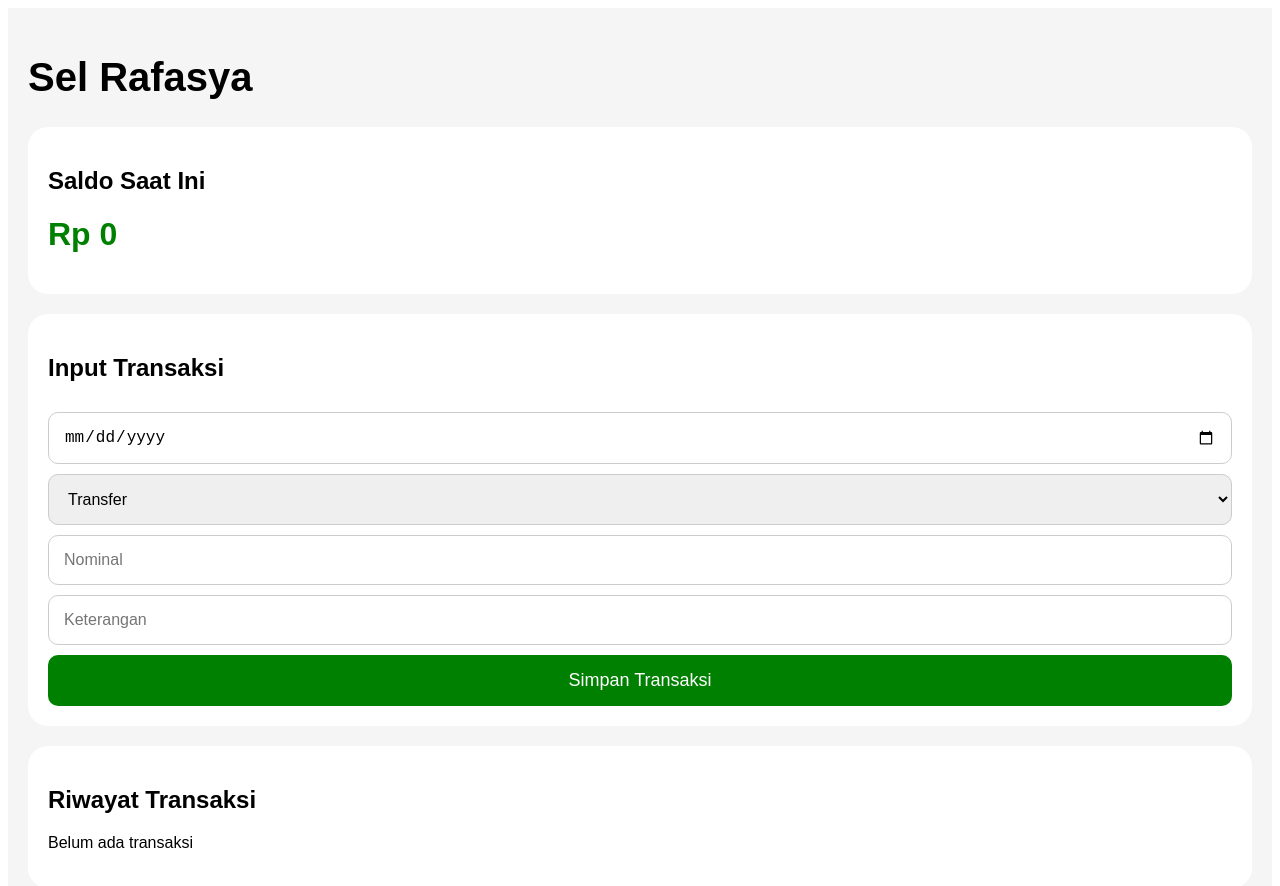
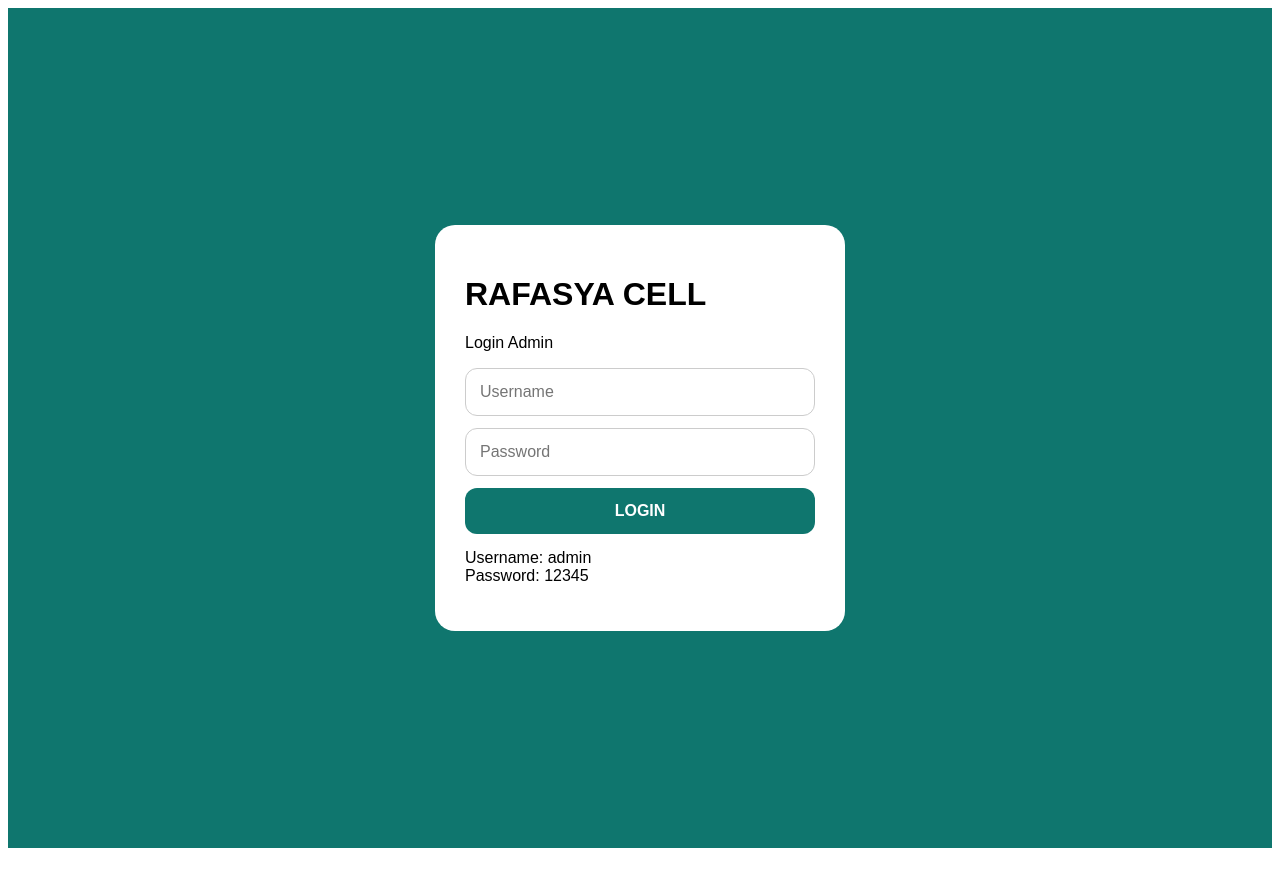
Before and after one commit to karyabengkellas03-dot/Buku-kas-brilink, a React (Vite) app: page / in a window 1280 px wide. Shown: the top 886 px of the page. After the commit the page ends 856 px from the top, so only its background shows below. Built offline with nearby package versions, Linux system fonts and the light colour scheme.

Commit message:
Update App.jsx

```diff
--- a/src/App.jsx
+++ b/src/App.jsx
@@ -1,43 +1,65 @@
-import { useState, useEffect } from "react";
+import { useEffect, useState } from "react";
 
 export default function App() {
-  const [saldo, setSaldo] = useState(0);
+  const [isLogin, setIsLogin] = useState(false);
 
-  const [form, setForm] = useState({
-    tanggal: "",
-    jenis: "Transfer",
-    nominal: "",
-    keterangan: "",
+  const [loginForm, setLoginForm] = useState({
+    username: "",
+    password: "",
   });
+
+  const akun = {
+    username: "admin",
+    password: "12345",
+  };
 
   const [transaksi, setTransaksi] = useState(() => {
     const data = localStorage.getItem("transaksi");
     return data ? JSON.parse(data) : [];
   });
 
-  useEffect(() => {
-    localStorage.setItem("transaksi", JSON.stringify(transaksi));
-
-    let total = 0;
-
-    transaksi.forEach((item) => {
-      total += Number(item.nominal);
+  const [form, setForm] = useState({
+    tanggal: "",
+    jenis: "",
+    nominal: "",
+    keterangan: "",
   });
 
-    setSaldo(total);
+  useEffect(() => {
+    localStorage.setItem(
+      "transaksi",
+      JSON.stringify(transaksi)
+    );
   }, [transaksi]);
 
-  const simpanTransaksi = () => {
+  const login = () => {
+    if (
+      loginForm.username === akun.username &&
+      loginForm.password === akun.password
+    ) {
+      setIsLogin(true);
+    } else {
+      alert("Username atau password salah");
+    }
+  };
+
+  const logout = () => {
+    setIsLogin(false);
+  };
+
+  const tambahTransaksi = () => {
     if (!form.nominal) {
-      alert("Nominal wajib diisi");
+      alert("Isi nominal");
       return;
     }
 
     const dataBaru = {
       id: Date.now(),
-      tanggal: form.tanggal || new Date().toLocaleDateString(),
+      tanggal:
+        form.tanggal ||
+        new Date().toLocaleDateString(),
       jenis: form.jenis,
-      nominal: form.nominal,
+      nominal: Number(form.nominal),
       keterangan: form.keterangan,
     };
 
@@ -45,41 +67,131 @@ export default function App() {
 
     setForm({
       tanggal: "",
-      jenis: "Transfer",
+      jenis: "",
       nominal: "",
       keterangan: "",
     });
   };
 
   const hapusTransaksi = (id) => {
-    const hasil = transaksi.filter((item) => item.id !== id);
+    const hasil = transaksi.filter(
+      (item) => item.id !== id
+    );
+
     setTransaksi(hasil);
   };
+
+  const totalSaldo = transaksi.reduce(
+    (a, b) => a + b.nominal,
+    0
+  );
+
+  if (!isLogin) {
+    return (
+      <div
+        style={{
+          minHeight: "100vh",
+          display: "flex",
+          justifyContent: "center",
+          alignItems: "center",
+          background: "#0f766e",
+          padding: 20,
+          fontFamily: "Arial",
+        }}
+      >
+        <div
+          style={{
+            background: "white",
+            padding: 30,
+            borderRadius: 20,
+            width: "100%",
+            maxWidth: 350,
+          }}
+        >
+          <h1>RAFASYA CELL</h1>
+
+          <p>Login Admin</p>
+
+          <input
+            placeholder="Username"
+            value={loginForm.username}
+            onChange={(e) =>
+              setLoginForm({
+                ...loginForm,
+                username: e.target.value,
+              })
+            }
+            style={inputStyle}
+          />
+
+          <input
+            type="password"
+            placeholder="Password"
+            value={loginForm.password}
+            onChange={(e) =>
+              setLoginForm({
+                ...loginForm,
+                password: e.target.value,
+              })
+            }
+            style={inputStyle}
+          />
+
+          <button
+            onClick={login}
+            style={buttonStyle}
+          >
+            LOGIN
+          </button>
+
+          <p style={{ marginTop: 15 }}>
+            Username: admin
+            <br />
+            Password: 12345
+          </p>
+        </div>
+      </div>
+    );
+  }
 
   return (
     <div
       style={{
+        background: "#f3f4f6",
+        minHeight: "100vh",
         padding: 20,
         fontFamily: "Arial",
-        background: "#f5f5f5",
-        minHeight: "100vh",
       }}
     >
-      <h1 style={{ fontSize: 40 }}>Sel Rafasya</h1>
-
       <div
         style={{
-          background: "white",
+          background:
+            "linear-gradient(135deg,#0f766e,#14b8a6)",
+          color: "white",
           padding: 20,
           borderRadius: 20,
-          marginTop: 20,
+          marginBottom: 20,
         }}
       >
-        <h2>Saldo Saat Ini</h2>
+        <h1>RAFASYA CELL</h1>
 
-        <h1 style={{ color: "green" }}>
-          Rp {saldo.toLocaleString("id-ID")}
-        </h1>
+        <h2>
+          Saldo:
+          Rp {totalSaldo.toLocaleString("id-ID")}
+        </h2>
+
+        <button
+          onClick={logout}
+          style={{
+            background: "white",
+            color: "black",
+            border: "none",
+            padding: 10,
+            borderRadius: 10,
+          }}
+        >
+          Logout
+        </button>
       </div>
 
       <div
@@ -87,7 +199,7 @@ export default function App() {
           background: "white",
           padding: 20,
           borderRadius: 20,
-          marginTop: 20,
+          marginBottom: 20,
         }}
       >
         <h2>Input Transaksi</h2>
@@ -96,7 +208,10 @@ export default function App() {
           type="date"
           value={form.tanggal}
           onChange={(e) =>
-            setForm({ ...form, tanggal: e.target.value })
+            setForm({
+              ...form,
+              tanggal: e.target.value,
+            })
           }
           style={inputStyle}
         />
@@ -104,15 +219,21 @@ export default function App() {
         <select
           value={form.jenis}
           onChange={(e) =>
-            setForm({ ...form, jenis: e.target.value })
+            setForm({
+              ...form,
+              jenis: e.target.value,
+            })
           }
           style={inputStyle}
         >
+          <option value="">
+            Pilih Jenis
+          </option>
+
           <option>Transfer</option>
           <option>Tarik Tunai</option>
           <option>Setor Tunai</option>
           <option>Pulsa</option>
-          <option>Token PLN</option>
         </select>
 
         <input
@@ -120,7 +241,10 @@ export default function App() {
           placeholder="Nominal"
           value={form.nominal}
           onChange={(e) =>
-            setForm({ ...form, nominal: e.target.value })
+            setForm({
+              ...form,
+              nominal: e.target.value,
+            })
           }
           style={inputStyle}
         />
@@ -129,23 +253,17 @@ export default function App() {
           placeholder="Keterangan"
           value={form.keterangan}
           onChange={(e) =>
-            setForm({ ...form, keterangan: e.target.value })
+            setForm({
+              ...form,
+              keterangan: e.target.value,
+            })
           }
           style={inputStyle}
         />
 
         <button
-          onClick={simpanTransaksi}
-          style={{
-            width: "100%",
-            padding: 15,
-            background: "green",
-            color: "white",
-            border: "none",
-            borderRadius: 10,
-            fontSize: 18,
-            marginTop: 10,
-          }}
+          onClick={tambahTransaksi}
+          style={buttonStyle}
         >
           Simpan Transaksi
         </button>
@@ -156,21 +274,21 @@ export default function App() {
           background: "white",
           padding: 20,
           borderRadius: 20,
-          marginTop: 20,
         }}
       >
         <h2>Riwayat Transaksi</h2>
 
-        {transaksi.length === 0 && <p>Belum ada transaksi</p>}
-
-        {transaksi.map((item) => (
+        {transaksi.length === 0 ? (
+          <p>Belum ada transaksi</p>
+        ) : (
+          transaksi.map((item) => (
             <div
               key={item.id}
               style={{
                 border: "1px solid #ddd",
                 padding: 15,
                 borderRadius: 15,
-              marginTop: 15,
+                marginBottom: 15,
               }}
             >
               <p>
@@ -182,8 +300,8 @@ export default function App() {
               </p>
 
               <p>
-              <b>Nominal:</b> Rp{" "}
-              {Number(item.nominal).toLocaleString("id-ID")}
+                <b>Nominal:</b> Rp
+                {item.nominal.toLocaleString("id-ID")}
               </p>
 
               <p>
@@ -191,20 +309,22 @@ export default function App() {
               </p>
 
               <button
-              onClick={() => hapusTransaksi(item.id)}
+                onClick={() =>
+                  hapusTransaksi(item.id)
+                }
                 style={{
                   background: "red",
                   color: "white",
                   border: "none",
                   padding: 10,
                   borderRadius: 10,
-                marginTop: 10,
                 }}
               >
                 Hapus
               </button>
             </div>
-        ))}
+          ))
+        )}
       </div>
     </div>
   );
@@ -212,10 +332,21 @@ export default function App() {
 
 const inputStyle = {
   width: "100%",
-  padding: 15,
-  marginTop: 10,
-  borderRadius: 10,
+  padding: 14,
+  marginBottom: 12,
+  borderRadius: 12,
   border: "1px solid #ccc",
   fontSize: 16,
   boxSizing: "border-box",
 };
+
+const buttonStyle = {
+  width: "100%",
+  padding: 14,
+  background: "#0f766e",
+  color: "white",
+  border: "none",
+  borderRadius: 12,
+  fontSize: 16,
+  fontWeight: "bold",
+};
```
Lines whose indentation alone changed are shown as unchanged.
